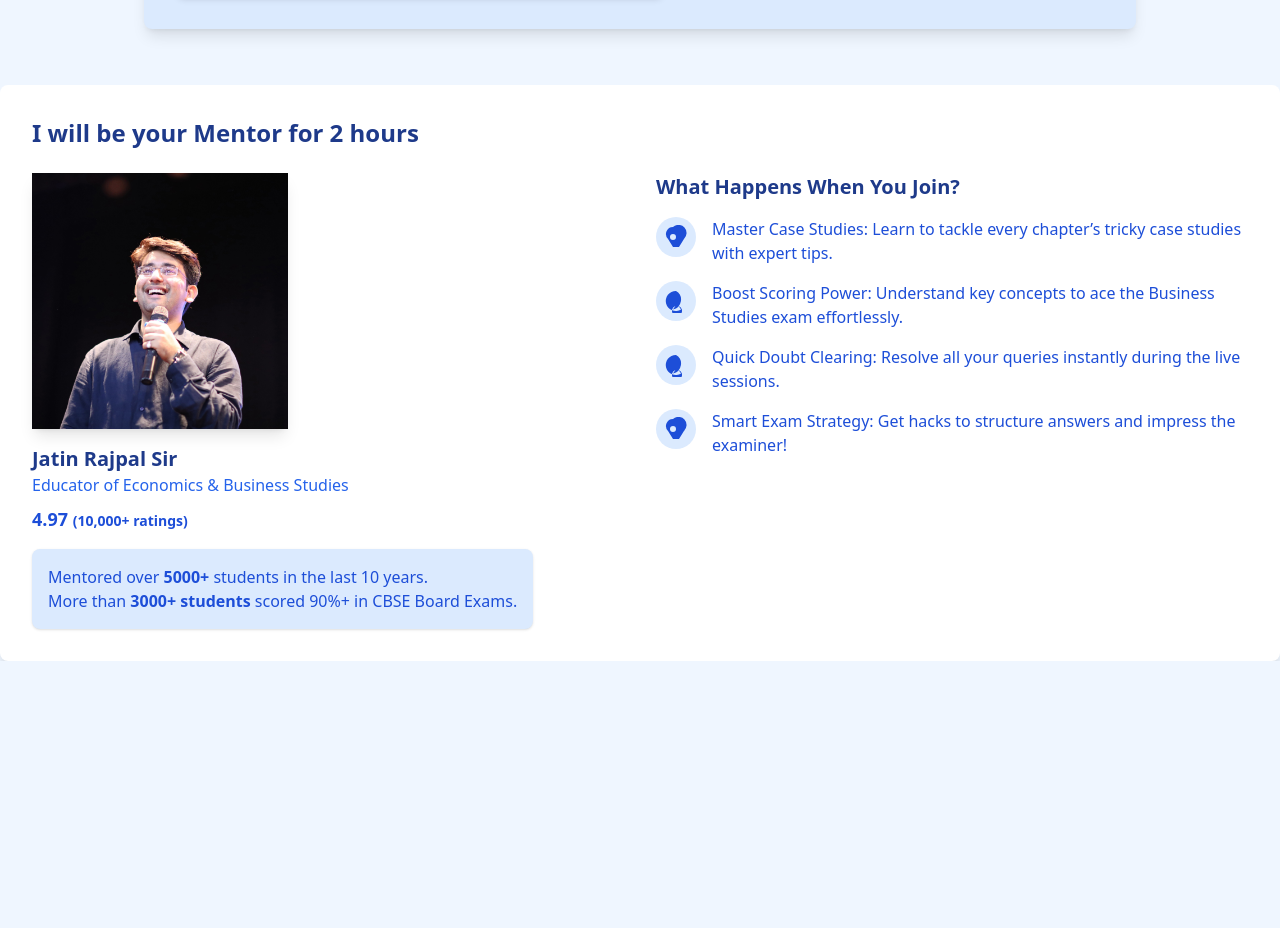
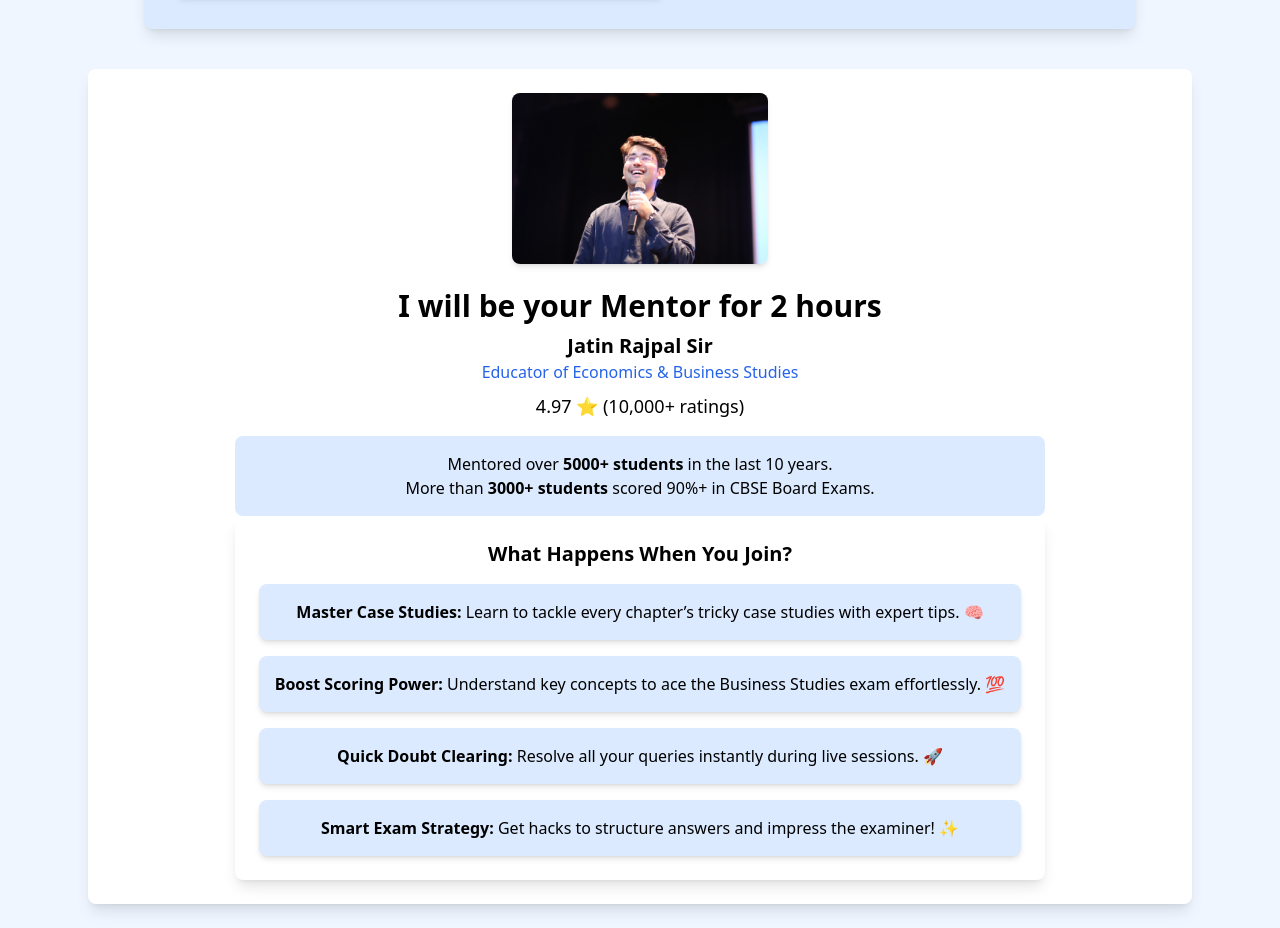
Before and after one commit to pranjal825/work, a plain HTML site: page index.html in a window 1280 px wide. Shown: the part 587-1515 px from the top of the page. Before the commit the page ends 1248 px from the top, so only its background shows below. Drawn offline with nearby package versions, Linux system fonts and the light colour scheme.

Commit message:
new change

```diff
--- a/index.html
+++ b/index.html
@@ -64,56 +64,45 @@
     </div>
   </div>
 
+  <!-- Main Content -->
+  <main class="max-w-6xl mx-auto p-6 space-y-10">
+
    <!-- Mentor Section -->
-<div class="mt-10 bg-white p-8 rounded-lg shadow-lg">
-    <h2 class="text-2xl font-bold text-blue-900 mb-6">I will be your Mentor for 2 hours</h2>
-    <div class="flex flex-col md:flex-row items-center md:items-start">
-      <!-- Left Side: Mentor Info -->
-      <div class="flex-1 flex flex-col items-center md:items-start text-center md:text-left">
-        <img src="try1.jpg" alt="Mentor" class="w-48 md:w-64 h-48 md:h-64 object-cover shadow-lg hover:shadow-2xl transition duration-300">
-        <h3 class="mt-4 text-xl font-bold text-blue-900">Jatin Rajpal Sir</h3>
+   <section class="bg-white p-6 rounded-lg shadow-lg flex flex-col items-center">
+    <!-- Image on Left -->
+    <div class="flex flex-col items-center">
+      <img src="try1.jpg" alt="Mentor" class="rounded-lg shadow-md w-48 md:w-64 mb-6">
+      <!-- Text Below Image -->
+      <div class="text-center">
+        <h1 class="text-2xl md:text-3xl font-bold">I will be your Mentor for 2 hours</h1>
+        <h2 class="text-xl font-semibold mt-2">Jatin Rajpal Sir</h2>
         <p class="text-blue-600">Educator of Economics & Business Studies</p>
-        <p class="mt-2 text-lg text-blue-700 font-semibold">
-          4.97 <span class="text-sm">(10,000+ ratings)</span>
-        </p>
-        <p class="mt-4 text-blue-700 bg-blue-100 p-4 rounded-lg shadow">
-          Mentored over <span class="font-bold">5000+</span> students in the last 10 years. <br>
-          More than <span class="font-bold">3000+ students</span> scored 90%+ in CBSE Board Exams.
+        <p class="mt-2 text-lg">4.97 ⭐ (10,000+ ratings)</p>
+        <div class="mt-4 bg-blue-100 p-4 rounded-lg">
+          <p>
+            Mentored over <strong>5000+ students</strong> in the last 10 years.<br>
+            More than <strong>3000+ students</strong> scored 90%+ in CBSE Board Exams.
           </p>
         </div>
-
-      <!-- Right Side: What Happens When You Join -->
-      <div class="flex-1 mt-8 md:mt-0 md:ml-8">
-        <h3 class="text-xl font-bold text-blue-900 mb-4">What Happens When You Join?</h3>
+        <section class="bg-white p-6 rounded-lg shadow-lg">
+          <h2 class="text-xl font-bold mb-4">What Happens When You Join?</h2>
           <ul class="space-y-4">
-          <li class="flex items-start">
-            <span class="bg-blue-100 p-2 rounded-full">
-              <svg class="w-6 h-6 text-blue-700" fill="currentColor" viewBox="0 0 24 24"><path d="M9 2a7 7 0 00-4.95 11.95L9 22h6l4.95-8.05A7 7 0 009 2zM9 9a3 3 0 11-3 3 3 3 0 013-3z"/></svg>
-            </span>
-            <p class="ml-4 text-blue-700">Master Case Studies: Learn to tackle every chapter’s tricky case studies with expert tips.</p>
+            <li class="p-4 bg-blue-100 rounded-lg shadow-md">
+              <strong>Master Case Studies:</strong> Learn to tackle every chapter’s tricky case studies with expert tips. 🧠
             </li>
-          <li class="flex items-start">
-            <span class="bg-blue-100 p-2 rounded-full">
-              <svg class="w-6 h-6 text-blue-700" fill="currentColor" viewBox="0 0 24 24"><path d="M12 2a10 10 0 105.07 18.49l-2.5-3.37a5 5 0 11-3.14 0l-2.5 3.37A10 10 0 0012 2z"/></svg>
-            </span>
-            <p class="ml-4 text-blue-700">Boost Scoring Power: Understand key concepts to ace the Business Studies exam effortlessly.</p>
+            <li class="p-4 bg-blue-100 rounded-lg shadow-md">
+              <strong>Boost Scoring Power:</strong> Understand key concepts to ace the Business Studies exam effortlessly. 💯
             </li>
-          <li class="flex items-start">
-            <span class="bg-blue-100 p-2 rounded-full">
-              <svg class="w-6 h-6 text-blue-700" fill="currentColor" viewBox="0 0 24 24"><path d="M12 2a10 10 0 105.07 18.49l-2.5-3.37a5 5 0 11-3.14 0l-2.5 3.37A10 10 0 0012 2z"/></svg>
-            </span>
-            <p class="ml-4 text-blue-700">Quick Doubt Clearing: Resolve all your queries instantly during the live sessions.</p>
+            <li class="p-4 bg-blue-100 rounded-lg shadow-md">
+              <strong>Quick Doubt Clearing:</strong> Resolve all your queries instantly during live sessions. 🚀
             </li>
-          <li class="flex items-start">
-            <span class="bg-blue-100 p-2 rounded-full">
-              <svg class="w-6 h-6 text-blue-700" fill="currentColor" viewBox="0 0 24 24"><path d="M9 2a7 7 0 00-4.95 11.95L9 22h6l4.95-8.05A7 7 0 009 2zM9 9a3 3 0 11-3 3 3 3 0 013-3z"/></svg>
-            </span>
-            <p class="ml-4 text-blue-700">Smart Exam Strategy: Get hacks to structure answers and impress the examiner!</p>
+            <li class="p-4 bg-blue-100 rounded-lg shadow-md">
+              <strong>Smart Exam Strategy:</strong> Get hacks to structure answers and impress the examiner! ✨
             </li>
           </ul>
       </div>
     </div>
-  </div>
+  </section>
 
 </body>
 </html>
```
Also changed, not shown: jahnvi Bansal.jpg (added), mridul jindal.jpg (added). Lines whose indentation alone changed are shown as unchanged.
